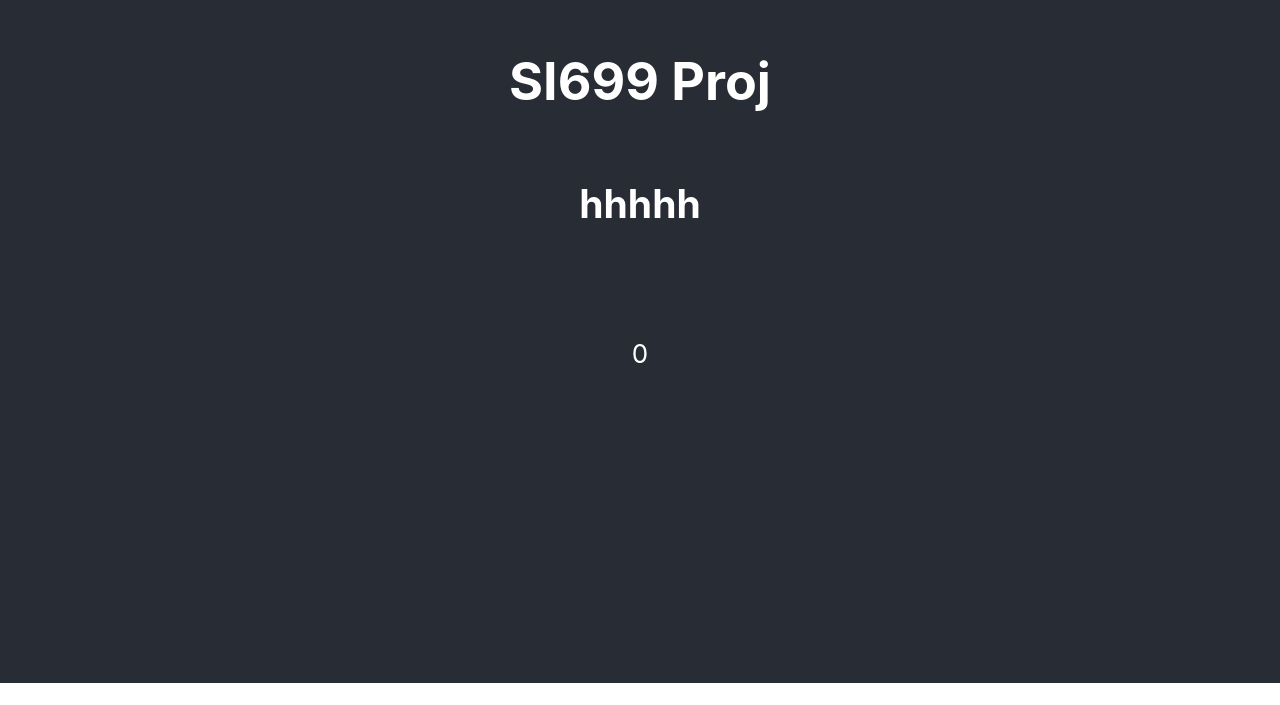
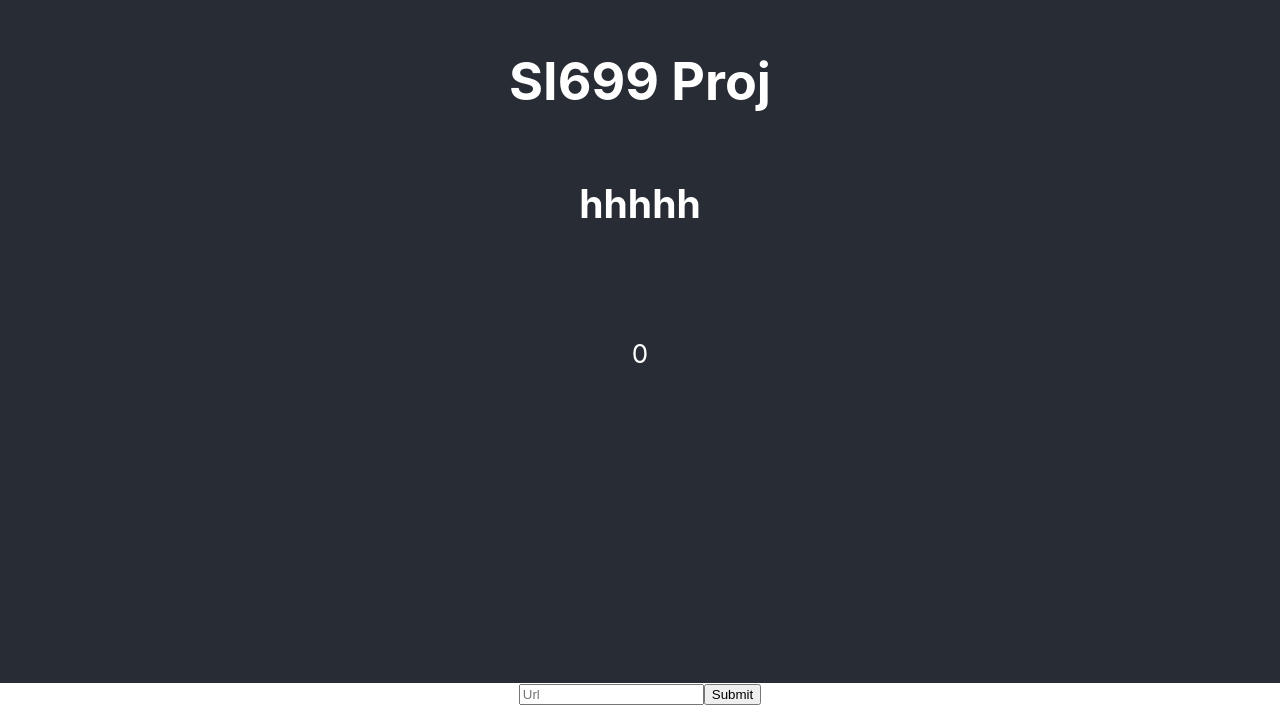
Before and after one commit to qifan-wu/SI699, a React (Create React App) app in the folder frontend/: page / in a window 1280 px wide. Shown: the part 117-822 px from the top of the page. Before the commit the page ends 800 px from the top, so only its background shows below. Built offline with nearby package versions, Linux system fonts and the light colour scheme; no server answers.

Commit message:
Add input form

```diff
--- a/frontend/src/App.js
+++ b/frontend/src/App.js
@@ -1,4 +1,5 @@
 import React, { useState, useEffect } from "react";
+import FormComponent from "./components/FormComponent";
 import "./App.css";
 
 function App() {
@@ -43,7 +44,9 @@ function App() {
                 <p>{data.programming}</p>
                 <p>{data.url}</p>
             </header>
+            <FormComponent></FormComponent>
         </div>
+
     );
 }
 
--- /dev/null
+++ b/frontend/src/components/FormComponent.js
@@ -0,0 +1,36 @@
+import React, { useState } from 'react';
+
+function FormComponent() {
+    const [formData, setFormData] = useState({});
+
+    const handleSubmit = (event) => {
+        event.preventDefault();
+        fetch('/submit-form', {
+            method: 'POST',
+            headers: { 'Content-Type': 'application/json' },
+            body: JSON.stringify(formData),
+        })
+        .then((response) => response.json())
+        .then((data) => console.log(data));
+    };
+
+    const handleInputChange = (event) => {
+        const { name, value } = event.target;
+        setFormData({ ...formData, [name]: value });
+    };
+
+    return (
+        <form onSubmit={handleSubmit}>
+        <input
+            type = "text"
+            name = "url"
+            value = {formData.url || ''}
+            onChange = {handleInputChange}
+            placeholder = "Url"
+        />
+        <button type = "submit">Submit</button>
+        </form>
+    );
+}
+
+export default FormComponent;
```
Also changed, not shown: 1 other file (tests, documents, lock files or other folders).
